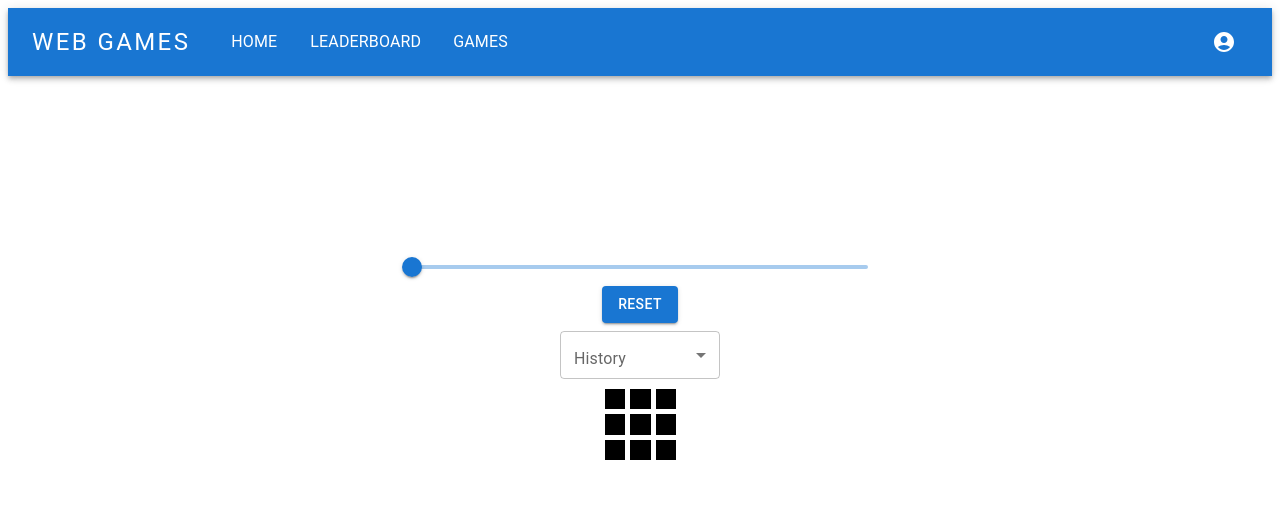
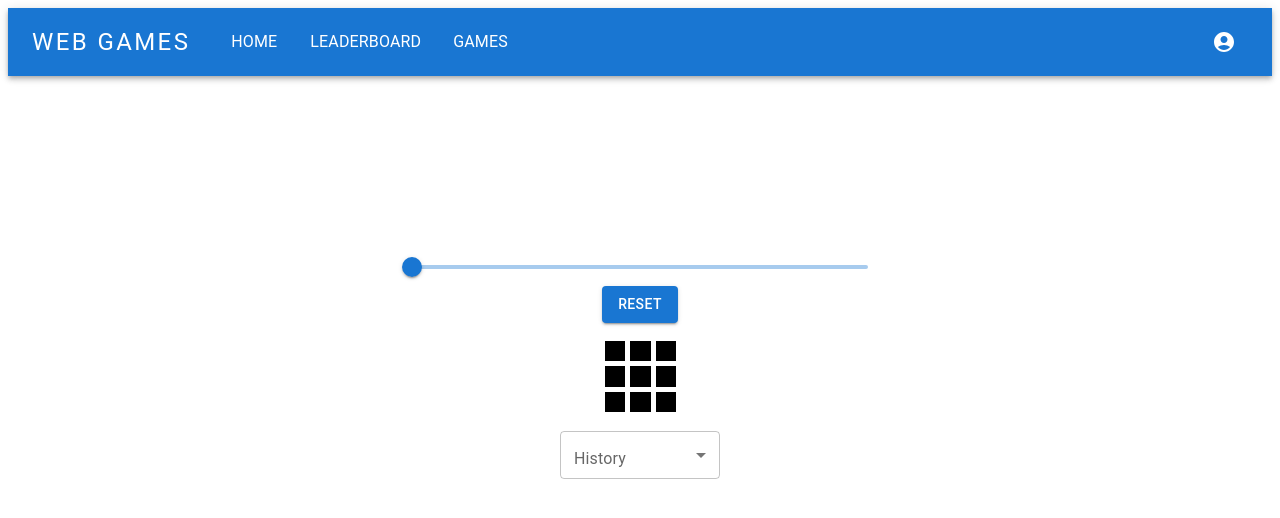
Before and after one commit to SmarterFuture/web-games, a React (Create React App) app: page /games/tictactoe in a window 1280 px wide. Shown: the top 518 px of the page. Built offline with nearby package versions, Linux system fonts and the light colour scheme.

Commit message:
minor design changes

```diff
--- a/src/components/TicTacToe/TicTacToe.tsx
+++ b/src/components/TicTacToe/TicTacToe.tsx
@@ -117,8 +117,11 @@ function Game({ side }: Size) {
 
     return (
         <>
+            <div className="board">
+                {rows}
+            </div>
             <div className="historyList">
-                <FormControl>
+                <FormControl id="history-select">
                     <InputLabel id="history-in">History</InputLabel>
                     <Select
                         className="historyList"
@@ -131,9 +134,6 @@ function Game({ side }: Size) {
                         { historyButtons }
                     </Select>
                 </FormControl>
-            </div>
-            <div>
-                {rows}
             </div>
         </>
     );
--- a/src/shared/styles.css
+++ b/src/shared/styles.css
@@ -34,11 +34,7 @@
 .historyList {
     width: 10em;
     height: 3em;
-    padding: .5em;
-}
-
-.historyDiv {
-    margin-bottom: .5em;
+    padding: 1em
 }
 
 .center_mid {
@@ -48,3 +44,7 @@
     justify-content: center;
     align-items: center;
 }
+
+.board {
+    margin-top: 1em
+}
```
